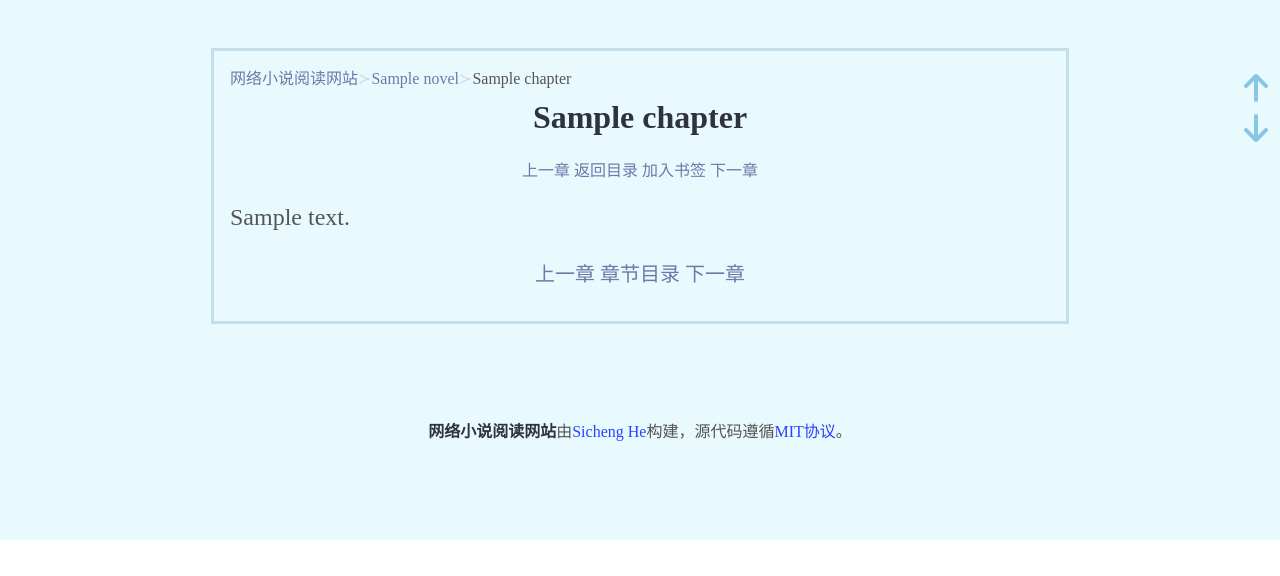
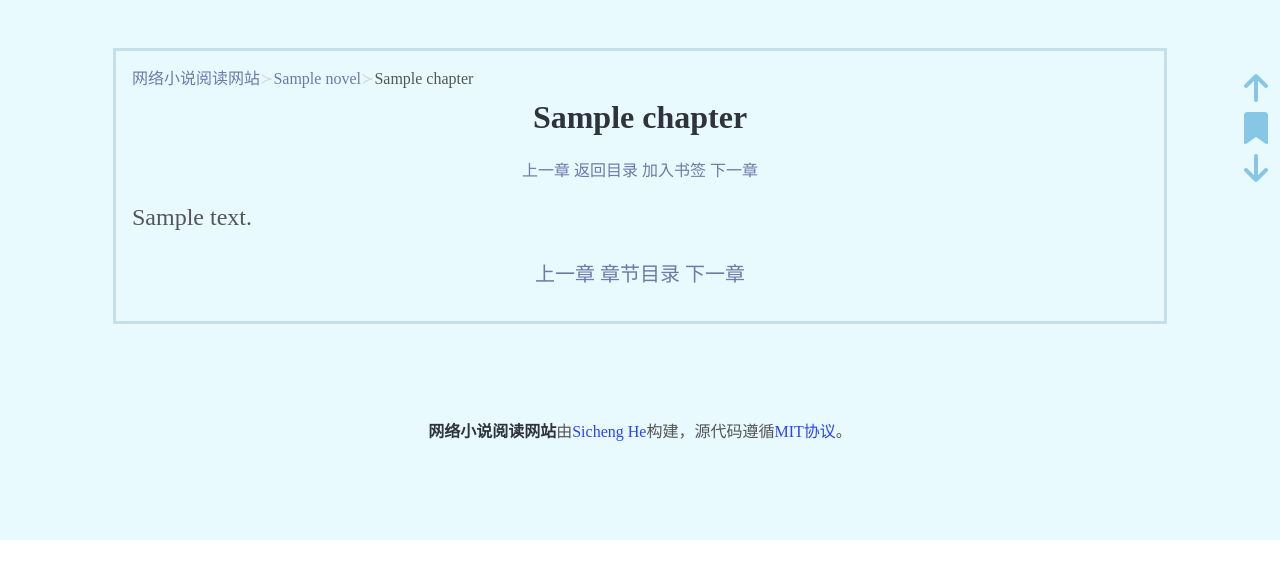
Before and after one commit to hesic73/webnovel, a FastAPI app: page /novel/1/1.html in a window 1280 px wide. Shown: the part 56-632 px from the top of the page. Run offline with FastAPI, Linux system fonts and the light colour scheme; tables that the repository leaves empty hold one stand-in row (values such as "Sample post"); parts of the project's set-up code (start-up, migrations or seed data) failed here and were passed over.

Commit message:
some minor change

```diff
--- a/static/css/common.css
+++ b/static/css/common.css
@@ -163,3 +163,18 @@ table td {
     display: block;
     color: #88c6e5 !important;
 }
+
+.reader_mark2 {
+    width: 2rem;
+    height: 2rem;
+    top: 13rem;
+    position: fixed;
+    right: 0.5rem;
+}
+
+.reader_mark2 a {
+    width: 2rem;
+    height: 2rem;
+    display: block;
+    color: #88c6e5 !important;
+}
--- a/templates/author.html.jinja
+++ b/templates/author.html.jinja
@@ -4,7 +4,7 @@
 <section class="section">
     <div class="container">
         <div class="columns is-mobile is-centered">
-            <div class="column is-8-fullhd is-9-widescreen is-10-desktop">
+            <div class="is-10-fullhd is-11-widescreen">
 
                 <table class="table is-fullwidth is-bordered">
                     <caption>{{ author.name }}的文章列表</caption>
--- a/templates/base.html.jinja
+++ b/templates/base.html.jinja
@@ -10,7 +10,7 @@
     <link rel="stylesheet" href="https://cdnjs.cloudflare.com/ajax/libs/font-awesome/6.5.2/css/all.min.css"
         integrity="sha512-SnH5WK+bZxgPHs44uWIX+LLJAJ9/2PkPKZ5QiAj6Ta86w+fsb2TkcmfRyVX3pBnMFcV7oQPJkl9QevSCWr3W6A=="
         crossorigin="anonymous" referrerpolicy="no-referrer" />
-    <link id="favicon" rel="icon" type="image/x-icon" href="static/images/favicon.ico">
+    <link id="favicon" rel="icon" type="image/x-icon" href="/static/images/favicon.ico">
 </head>
 
 <body>
--- a/templates/bookshelf.html.jinja
+++ b/templates/bookshelf.html.jinja
@@ -4,7 +4,7 @@
 <section class="section">
     <div class="container">
         <div class="columns is-mobile is-centered">
-            <div class="column is-8-fullhd is-9-widescreen is-10-desktop">
+            <div class="is-10-fullhd is-11-widescreen">
 
                 <table class="table is-fullwidth is-striped">
                     <caption id="bookshelf-title">书架</caption>
--- a/templates/chapter.html.jinja
+++ b/templates/chapter.html.jinja
@@ -5,7 +5,7 @@
     <div class="container">
 
         <div class="columns is-mobile is-centered">
-            <div class="column is-8-fullhd is-9-widescreen is-10-desktop">
+            <div class="column is-10-fullhd is-11-widescreen">
                 <div class="custom-border-chapter">
 
                     <div class="breadcrumb has-succeeds-separator mb-2" aria-label="breadcrumbs">
@@ -75,6 +75,14 @@
 </div>
 
 <div class="reader_mark1">
+    <a onclick="addBookmark({{ novel.id }}, {{ chapter.id }})">
+        <span class="icon is-medium">
+            <i class="fa-solid fa-2x fa-bookmark"></i>
+        </span>
+    </a>
+</div>
+
+<div class="reader_mark2">
     <a onclick="scrollToBottom()">
         <span class="icon is-medium">
             <i class="fa-solid fa-2x fa-arrow-down"></i>
```
